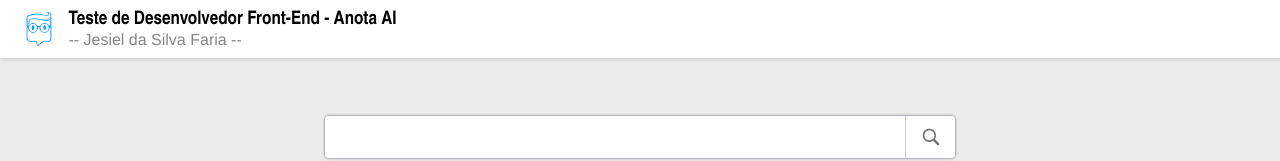
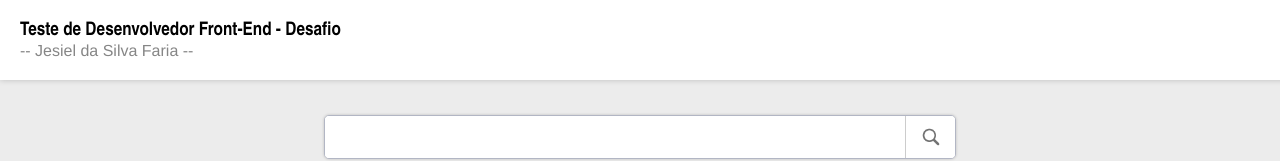
Before and after one commit to Jesiel15/desafio-anota-ai, an Angular app: page / in a window 1280 px wide. Shown: the top 161 px of the page. Built offline with nearby package versions, Linux system fonts and the light colour scheme; no server answers.

Commit message:
Preparando para portfólio

```diff
--- a/src/app/app.component.ts
+++ b/src/app/app.component.ts
@@ -9,5 +9,5 @@ import { RouterOutlet } from '@angular/router';
   styleUrls: ['./app.component.scss']
 })
 export class AppComponent {
-  title = 'desafio-anota-ai';
+  title = 'desafio';
 }
--- a/src/app/components/header/header.component.html
+++ b/src/app/components/header/header.component.html
@@ -1,11 +1,11 @@
 <div class="header">
-  <img
+  <!-- <img
     src="../../../assets/logo-anota-ai.png"
     alt="Imagem"
     class="image-logo"
-  />
+  /> -->
   <div class="title-name">
-    <h3>Teste de Desenvolvedor Front-End - Anota AI</h3>
+    <h3>Teste de Desenvolvedor Front-End - Desafio</h3>
     <p>-- Jesiel da Silva Faria --</p>
   </div>
 </div>
--- a/src/app/components/header/header.component.scss
+++ b/src/app/components/header/header.component.scss
@@ -18,6 +18,7 @@
 
 .title-name {
   margin-left: 10px;
+  margin: 20px 0;
 }
 
 p {
```
